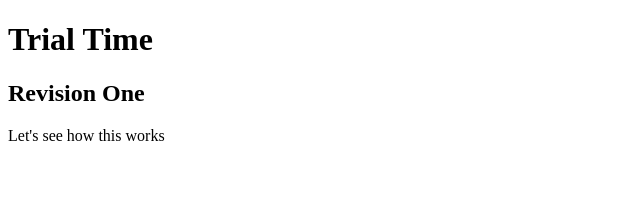
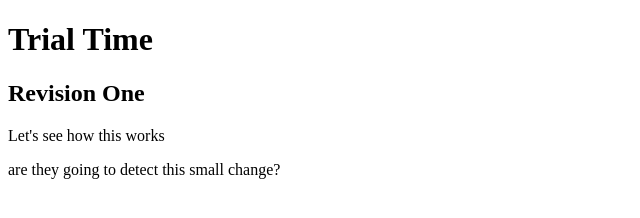
Before and after one commit to candiceElizabeth/Andyteaching, a plain HTML site: page trial.html in a window 1280 px wide. Shown: the whole page, without its empty margins (0-640 px from the left). Drawn offline with Linux system fonts and the light colour scheme.

Commit message:
these are simple changes

```diff
--- a/trial.html
+++ b/trial.html
@@ -8,5 +8,6 @@
   <h1>Trial Time</h1>
   <h2>Revision One</h2>
   <p>Let's see how this works</p>
+  <p>are they going to detect this small change? </p>
 </body>
 </html>
```
